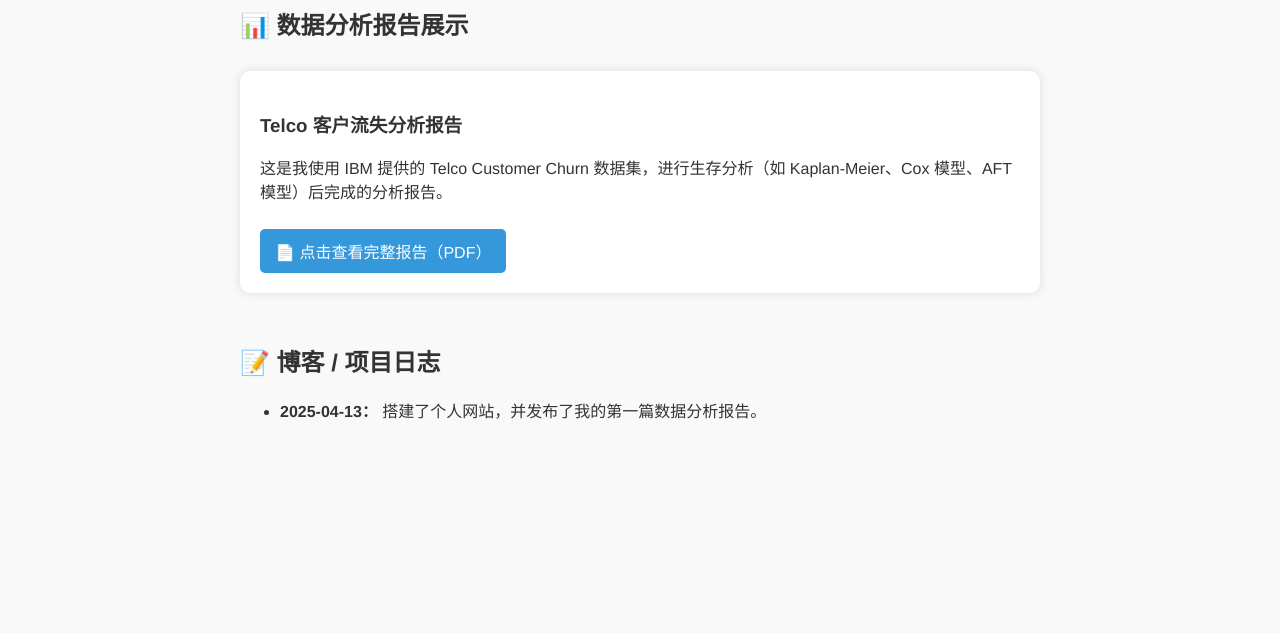
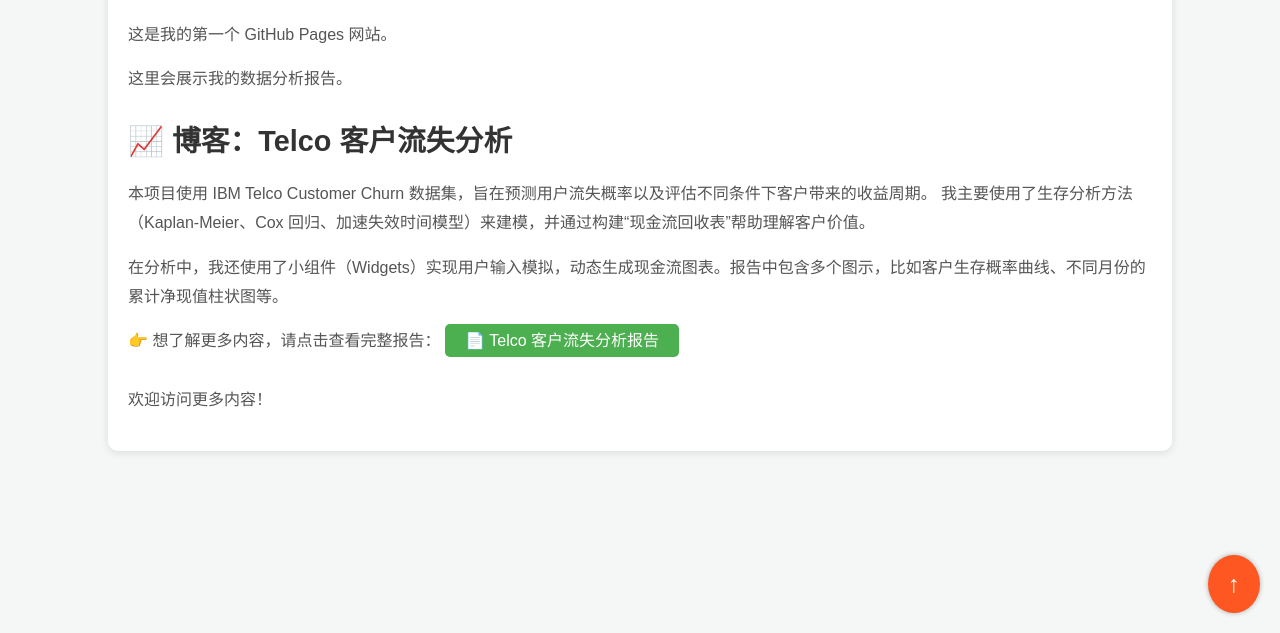
Before and after one commit to Xzh1844963039/Xzh1844963039.github.io, a plain HTML site: page index.html in a window 1280 px wide. Shown: the part 167-800 px from the top of the page. Drawn offline with Linux system fonts and the light colour scheme.

Commit message:
Update index.html

```diff
--- a/index.html
+++ b/index.html
@@ -2,62 +2,136 @@
 <html lang="zh-CN">
 <head>
     <meta charset="UTF-8">
-    <title>肖泽昊的个人网站</title>
     <meta name="viewport" content="width=device-width, initial-scale=1.0">
+    <title>我的个人网站</title>
     <style>
+        /* 设置全局字体和背景色 */
         body {
-            font-family: "Helvetica Neue", sans-serif;
-            max-width: 800px;
-            margin: auto;
-            padding: 40px;
-            background-color: #f9f9f9;
-            color: #333;
+            font-family: 'Arial', sans-serif;
+            background-color: #f4f7f6;
+            margin: 0;
+            padding: 0;
+            line-height: 1.6;
         }
-        h1 {
-            color: #2c3e50;
-        }
-        .report {
+
+        /* 页面容器，居中对齐 */
+        .container {
+            width: 80%;
+            margin: 0 auto;
             background-color: #fff;
             padding: 20px;
+            box-shadow: 0 2px 8px rgba(0, 0, 0, 0.1);
             border-radius: 10px;
-            box-shadow: 0 0 10px #ddd;
+            margin-top: 50px;
+        }
+
+        /* 页眉样式 */
+        h1 {
+            color: #4CAF50;
+            text-align: center;
+            font-size: 2.5rem;
+        }
+
+        /* 小标题样式 */
+        h2 {
+            color: #333;
+            font-size: 1.8rem;
+            margin-bottom: 10px;
+        }
+
+        /* 段落样式 */
+        p {
+            font-size: 1rem;
+            color: #555;
+            line-height: 1.8;
+        }
+
+        /* 链接样式 */
+        a {
+            text-decoration: none;
+            color: #fff;
+            background-color: #4CAF50;
+            padding: 8px 20px;
+            border-radius: 5px;
+            transition: background-color 0.3s;
+        }
+
+        a:hover {
+            background-color: #45a049;
+        }
+
+        /* 添加一些按钮样式 */
+        .button-container {
+            text-align: center;
             margin-top: 30px;
         }
-        a {
-            color: #2980b9;
-            text-decoration: none;
+
+        .btn {
+            padding: 10px 20px;
+            font-size: 1.2rem;
+            background-color: #007BFF;
+            color: white;
+            border: none;
+            border-radius: 5px;
+            cursor: pointer;
+            transition: background-color 0.3s;
         }
-        a:hover {
-            text-decoration: underline;
+
+        .btn:hover {
+            background-color: #0056b3;
         }
-        .btn {
-            display: inline-block;
-            padding: 10px 15px;
-            margin-top: 10px;
-            background-color: #3498db;
+
+        /* 边框和间距 */
+        .content {
+            margin-bottom: 30px;
+        }
+
+        /* 右下角显示的固定按钮样式 */
+        .fixed-btn {
+            position: fixed;
+            right: 20px;
+            bottom: 20px;
+            background-color: #FF5722;
             color: white;
-            border-radius: 5px;
+            padding: 10px 20px;
+            border-radius: 50%;
+            font-size: 1.5rem;
+            box-shadow: 0px 0px 5px rgba(0,0,0,0.3);
+            cursor: pointer;
         }
-        .btn:hover {
-            background-color: #2980b9;
+
+        .fixed-btn:hover {
+            background-color: #e64a19;
         }
     </style>
 </head>
 <body>
-    <h1>你好，我是肖泽昊</h1>
-    <p>这是我的个人网站，展示我在数据分析和编程方面的一些学习成果。</p>
+    <div class="container">
+        <h1>欢迎来到我的个人网站</h1>
+        <p>这是我的第一个 GitHub Pages 网站。</p>
+        <p>这里会展示我的数据分析报告。</p>
 
-    <h2>📊 数据分析报告展示</h2>
-    <div class="report">
-        <h3>Telco 客户流失分析报告</h3>
-        <p>这是我使用 IBM 提供的 Telco Customer Churn 数据集，进行生存分析（如 Kaplan-Meier、Cox 模型、AFT 模型）后完成的分析报告。</p>
-        <a class="btn" href="/assets/telco-report.pdf" target="_blank">📄 点击查看完整报告（PDF）</a>
+        <!-- 博客部分 -->
+        <div class="content">
+            <h2>📈 博客：Telco 客户流失分析</h2>
+            <p>
+                本项目使用 IBM Telco Customer Churn 数据集，旨在预测用户流失概率以及评估不同条件下客户带来的收益周期。
+                我主要使用了生存分析方法（Kaplan-Meier、Cox 回归、加速失效时间模型）来建模，并通过构建“现金流回收表”帮助理解客户价值。
+            </p>
+            <p>
+                在分析中，我还使用了小组件（Widgets）实现用户输入模拟，动态生成现金流图表。报告中包含多个图示，比如客户生存概率曲线、不同月份的累计净现值柱状图等。
+            </p>
+            <p>
+                👉 想了解更多内容，请点击查看完整报告：
+                <a href="/assets/telco-report.pdf" target="_blank">📄 Telco 客户流失分析报告</a>
+            </p>
+        </div>
+
+        <!-- 可选的额外信息：如果你希望加入网站导航栏等 -->
+        <p>欢迎访问更多内容！</p>
     </div>
 
-    <h2 style="margin-top:50px;">📝 博客 / 项目日志</h2>
-    <ul>
-        <li><strong>2025-04-13：</strong> 搭建了个人网站，并发布了我的第一篇数据分析报告。</li>
-        <!-- 可以继续加 -->
-    </ul>
+    <!-- 右下角固定按钮 -->
+    <a href="#top" class="fixed-btn">↑</a>
 </body>
 </html>
```
